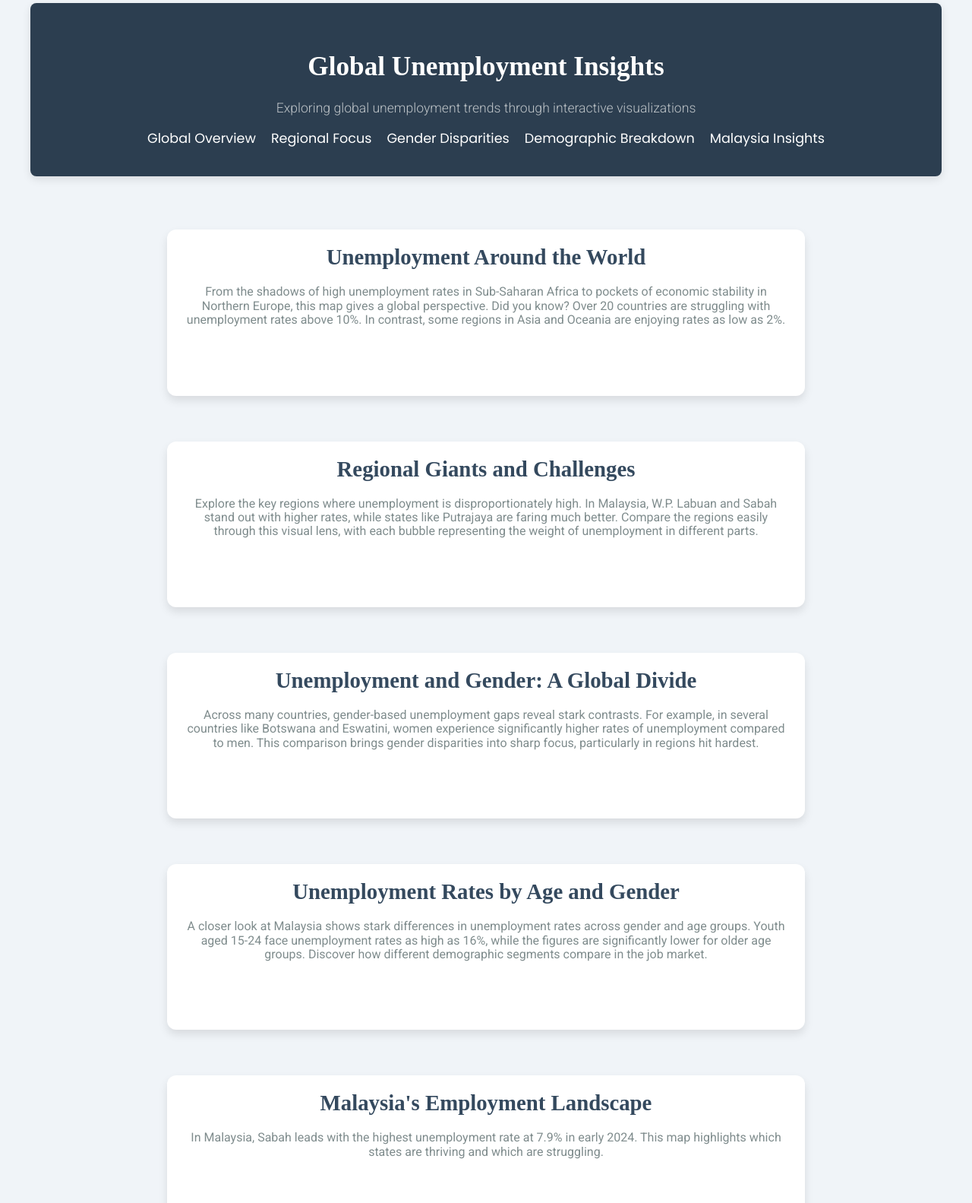
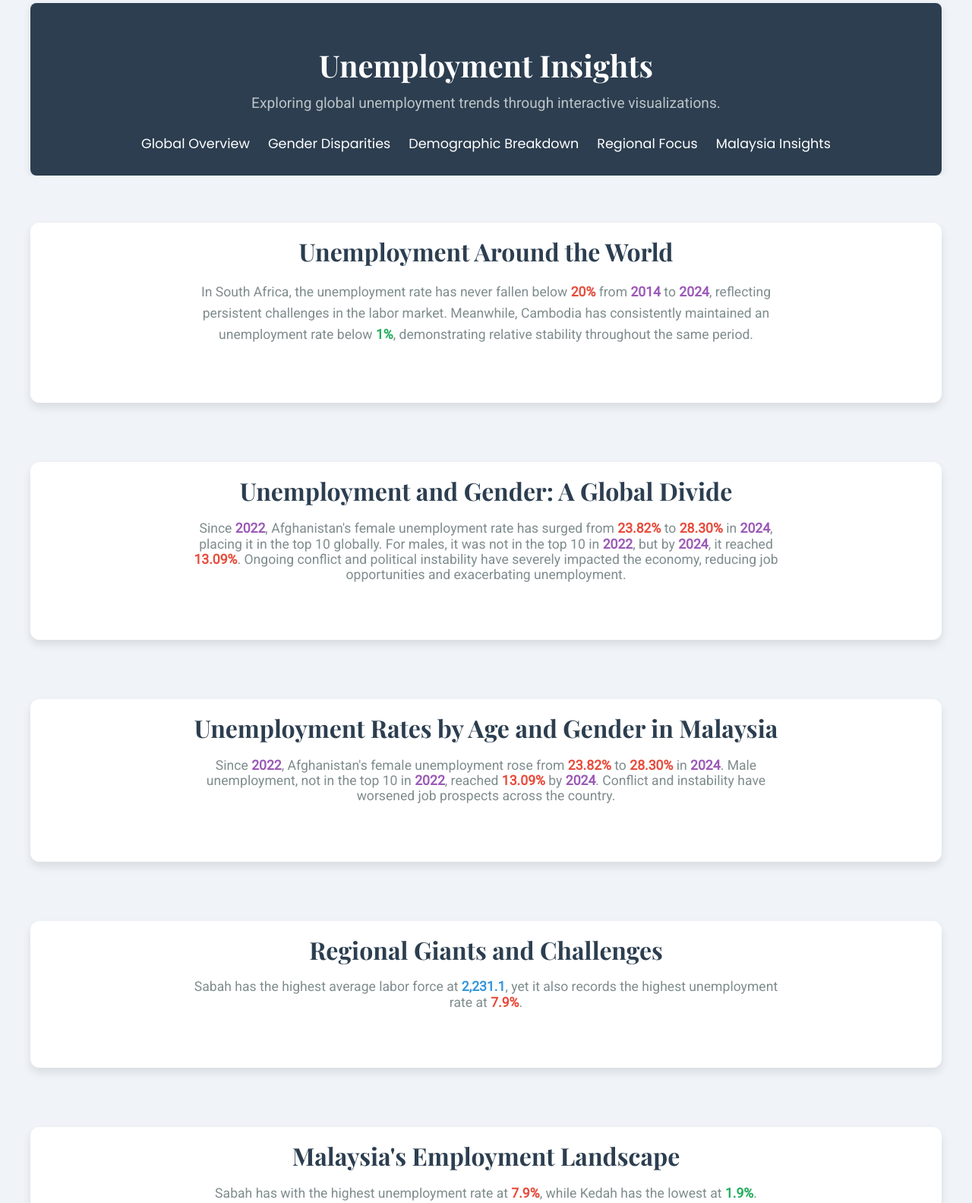
Before and after one commit to dlee0091/w11_FIT3179_critique, a plain HTML site: page index.html in a window 1280 px wide. Shown: the part 16-1599 px from the top of the page at 76% size. Drawn offline with nearby package versions, Linux system fonts and the light colour scheme; a script that the page names is missing.

Commit message:
Add files via upload

```diff
--- a/index.html
+++ b/index.html
@@ -2,14 +2,13 @@
 <html lang="en">
 
 <head>
-    <!-- Metadata Tags for Character Set, Viewport, and Compatibility -->
     <meta charset="UTF-8">
     <meta http-equiv="X-UA-Compatible" content="IE=edge">
     <meta name="viewport" content="width=device-width, initial-scale=1.0">
 
     <!-- External Stylesheets -->
     <link rel="stylesheet" href="https://cdn.jsdelivr.net/npm/purecss@2.0.6/build/pure-min.css">
-    <link href="https://fonts.googleapis.com/css2?family=Poppins:wght@400;700&family=Roboto:wght@300;400&display=swap" rel="stylesheet">
+    <link href="https://fonts.googleapis.com/css2?family=Playfair+Display:wght@400;700&family=Poppins:wght@400;700&family=Roboto:wght@300;400&display=swap" rel="stylesheet">
     <link rel="stylesheet" href="css/styles.css"> <!-- Linking external CSS -->
 
     <!-- JavaScript Libraries for Data Visualizations -->
@@ -19,90 +18,103 @@
     <script src="js/main.js"></script>
 
     <!-- Page Title for Browser Tab -->
-    <title>Global Unemployment Insights</title>
+    <title>Unemployment Insights</title>
 </head>
 
 <body>
-    <header class="header-box">
-        <!-- Title Centered -->
+    <!-- Header Section -->
+    <header class="header-box" style="background-color: #2c3e50; color: white; padding: 2rem;">
         <div class="header-content">
-            <div class="header-title">
-                <h1>Global Unemployment Insights</h1>
-                <p>Exploring global unemployment trends through interactive visualizations</p>
-            </div>
+            <!-- Updated Title with Serif Font -->
+            <h1 class="header-title" style="font-size: 2.5rem; margin-bottom: 1rem; font-family: 'Playfair Display', serif;">
+                Unemployment Insights
+            </h1>
+            <p style="font-size: 1.2rem; color: #bdc3c7;">
+                Exploring global unemployment trends through interactive visualizations.
+            </p>
+        </div>
 
-            <!-- Centered Navigation Links Below Banner Text -->
-            <nav class="nav">
-                <ul>
-                    <li><a href="#mapVisualization">Global Overview</a></li>
-                    <li><a href="#bubblePlot">Regional Focus</a></li>
-                    <li><a href="#radialChart">Gender Disparities</a></li>
-                    <li><a href="#groupedBarChart">Demographic Breakdown</a></li>
-                    <li><a href="#malaysiaMap">Malaysia Insights</a></li>
-                </ul>
-            </nav>
-        </div>
+        <!-- Navigation Links -->
+        <nav class="nav" style="margin-top: 2rem;">
+            <ul style="display: flex; gap: 1.5rem; justify-content: center; list-style-type: none;">
+                <li><a href="#mapVisualization" style="color: #fff;">Global Overview</a></li>
+                <li><a href="#radialChart" style="color: #fff;">Gender Disparities</a></li>
+                <li><a href="#groupedBarChart" style="color: #fff;">Demographic Breakdown</a></li>
+                <li><a href="#bubblePlot" style="color: #fff;">Regional Focus</a></li>
+                <li><a href="#malaysiaMap" style="color: #fff;">Malaysia Insights</a></li>
+            </ul>
+        </nav>
     </header>
 
-    <main class="main_section">
+    <!-- Main Section with Visualizations -->
+    <main class="main_section" style="background-color: #f0f4f8; padding: 2rem 0;">
+
         <!-- Global Overview -->
-        <section id="mapVisualization">
-            <div class="visualization">
-                <h2>Unemployment Around the World</h2>
-                <p class="description">
-                    From the shadows of high unemployment rates in Sub-Saharan Africa to pockets of economic stability in Northern Europe, this map gives a global perspective. Did you know? Over 20 countries are struggling with unemployment rates above 10%. In contrast, some regions in Asia and Oceania are enjoying rates as low as 2%.
+        <section id="mapVisualization" class="visualization" style="margin-bottom: 3rem;">
+            <div style="text-align: center;">
+                <h2 style="font-size: 2rem; color: #2c3e50;">Unemployment Around the World</h2>
+                <p class="description" style="max-width: 800px; margin: 1rem auto; font-size: 1.1rem; line-height: 1.6;">
+                    In South Africa, the unemployment rate has never fallen below <strong style="color: #e74c3c;">20%</strong> from <strong style="color: #9b59b6;">2014</strong> to <strong style="color: #9b59b6;">2024</strong>, reflecting persistent challenges in the labor market.
+                    Meanwhile, Cambodia has consistently maintained an unemployment rate below <strong style="color: #27ae60;">1%</strong>, demonstrating relative stability throughout the same period.
                 </p>
-                <div id="map_chart" class="chart-container"></div>
             </div>
+            <div id="map_chart" class="chart-container"></div>
+        </section>
+
+        <!-- Gender Disparities -->
+        <section id="radialChart" class="visualization" style="margin-bottom: 3rem;">
+            <div style="text-align: center;">
+                <h2 style="font-size: 2rem; color: #2c3e50;">Unemployment and Gender: A Global Divide</h2>
+                <p class="description" style="max-width: 800px; margin: 1rem auto; font-size: 1.1rem;">
+                    Since <strong style="color: #9b59b6;">2022</strong>, Afghanistan's female unemployment rate has surged from <strong style="color: #e74c3c;">23.82%</strong> to <strong style="color: #e74c3c;">28.30%</strong> in <strong style="color: #9b59b6;">2024</strong>, placing it in the top 10 globally. For males, it was not in the top 10 in <strong style="color: #9b59b6;">2022</strong>, but by <strong style="color: #9b59b6;">2024</strong>, it reached <strong style="color: #e74c3c;">13.09%</strong>. Ongoing conflict and political instability have severely impacted the economy, reducing job opportunities and exacerbating unemployment.
+                </p>
+
+
+
+            </div>
+            <div id="radial_chart" class="chart-container"></div>
+        </section>
+
+        <!-- Demographic Breakdown -->
+        <section id="groupedBarChart" class="visualization" style="margin-bottom: 3rem;">
+            <div style="text-align: center;">
+                <h2 style="font-size: 2rem; color: #2c3e50;">Unemployment Rates by Age and Gender in Malaysia</h2>
+                <p class="description" style="max-width: 800px; margin: 1rem auto; font-size: 1.1rem;">
+                    Since <strong style="color: #9b59b6;">2022</strong>, Afghanistan's female unemployment rose from <strong style="color: #e74c3c;">23.82%</strong> to <strong style="color: #e74c3c;">28.30%</strong> in <strong style="color: #9b59b6;">2024</strong>. Male unemployment, not in the top 10 in <strong style="color: #9b59b6;">2022</strong>, reached <strong style="color: #e74c3c;">13.09%</strong> by <strong style="color: #9b59b6;">2024</strong>. Conflict and instability have worsened job prospects across the country.
+                </p>
+            </div>
+            <div id="grouped_bar_chart" class="chart-container"></div>
         </section>
 
         <!-- Regional Focus -->
-        <section id="bubblePlot">
-            <div class="visualization">
-                <h2>Regional Giants and Challenges</h2>
-                <p class="description">
-                    Explore the key regions where unemployment is disproportionately high. In Malaysia, W.P. Labuan and Sabah stand out with higher rates, while states like Putrajaya are faring much better. Compare the regions easily through this visual lens, with each bubble representing the weight of unemployment in different parts.
+        <section id="bubblePlot" class="visualization" style="margin-bottom: 3rem;">
+            <div style="text-align: center;">
+                <h2 style="font-size: 2rem; color: #2c3e50;">Regional Giants and Challenges</h2>
+                <p class="description" style="max-width: 800px; margin: 1rem auto; font-size: 1.1rem;">
+                    Sabah has the highest average labor force at <strong style="color: #3498db;">2,231.1</strong>, yet it also records the highest unemployment rate at <strong style="color: #e74c3c;">7.9%</strong>.
                 </p>
-                <div id="bubble_chart" class="chart-container"></div>
             </div>
-        </section>
-
-        <!-- Gender Disparities -->
-        <section id="radialChart">
-            <div class="visualization">
-                <h2>Unemployment and Gender: A Global Divide</h2>
-                <p class="description">
-                    Across many countries, gender-based unemployment gaps reveal stark contrasts. For example, in several countries like Botswana and Eswatini, women experience significantly higher rates of unemployment compared to men. This comparison brings gender disparities into sharp focus, particularly in regions hit hardest.
-                </p>
-                <div id="radial_chart" class="chart-container"></div>
-            </div>
-        </section>
-
-        <!-- Demographic Breakdown -->
-        <section id="groupedBarChart">
-            <div class="visualization">
-                <h2>Unemployment Rates by Age and Gender</h2>
-                <p class="description">
-                    A closer look at Malaysia shows stark differences in unemployment rates across gender and age groups. Youth aged 15-24 face unemployment rates as high as 16%, while the figures are significantly lower for older age groups. Discover how different demographic segments compare in the job market.
-                </p>
-                <div id="grouped_bar_chart" class="chart-container"></div>
-            </div>
+            <div id="bubble_chart" class="chart-container"></div>
         </section>
 
         <!-- Malaysia Insights -->
-        <section id="malaysiaMap">
-            <div class="visualization">
-                <h2>Malaysia's Employment Landscape</h2>
-                <p class="description">
-                    In Malaysia, Sabah leads with the highest unemployment rate at 7.9% in early 2024. This map highlights which states are thriving and which are struggling.
+        <section id="malaysiaMap" class="visualization" style="margin-bottom: 3rem;">
+            <div style="text-align: center;">
+                <h2 style="font-size: 2rem; color: #2c3e50;">Malaysia's Employment Landscape</h2>
+                <p class="description" style="max-width: 800px; margin: 1rem auto; font-size: 1.1rem;">
+                    Sabah has with the highest unemployment rate at <strong style="color: #e74c3c;">7.9%</strong>, while Kedah has the lowest at <strong style="color: #27ae60;">1.9%</strong>.
                 </p>
-                <div id="malaysia_map" class="chart-container"></div>
             </div>
+            <div id="malaysia_map" class="chart-container"></div>
         </section>
     </main>
 
-    <footer>
-        <p><b>Visualization by Dominic, dataset source <a href="https://data.gov.my/data-catalogue/lfs_qtr_state" target="_blank">data.gov.my</a></b> | Global Unemployment Dashboard | 2024 | Explore more data on <a href="https://ourworldindata.org/grapher/unemployment-rate?tab=table#explore-the-data" target="_blank">Our World in Data | 14/10/2024</a></p>
+    <!-- Footer -->
+    <footer style="background-color: #146c9c; color: white; padding: 2rem 0; text-align: center;">
+        <p><b>Unemployment Dashboard | 2024</b></p>
+        <p>Visualizations by Dominic | Data sourced from <u><a href="https://data.gov.my/data-catalogue/lfs_qtr_state" target="_blank" style="color: #fff;">data.gov.my</a></u></p>
+        <p>Explore more data on <u><a href="https://ourworldindata.org/grapher/unemployment-rate?tab=table#explore-the-data" target="_blank" style="color: #fff;">Our World in Data</a></u></p>
+        <p>Last updated: 14/10/2024</p>
     </footer>
 </body>
 
```
Also changed, not shown: js/bubble_chart.vg.json (+8 -9 lines), js/radial.vg.json (+4 -3 lines), js/malaysia_map.vg.json (line endings or trailing spaces).
